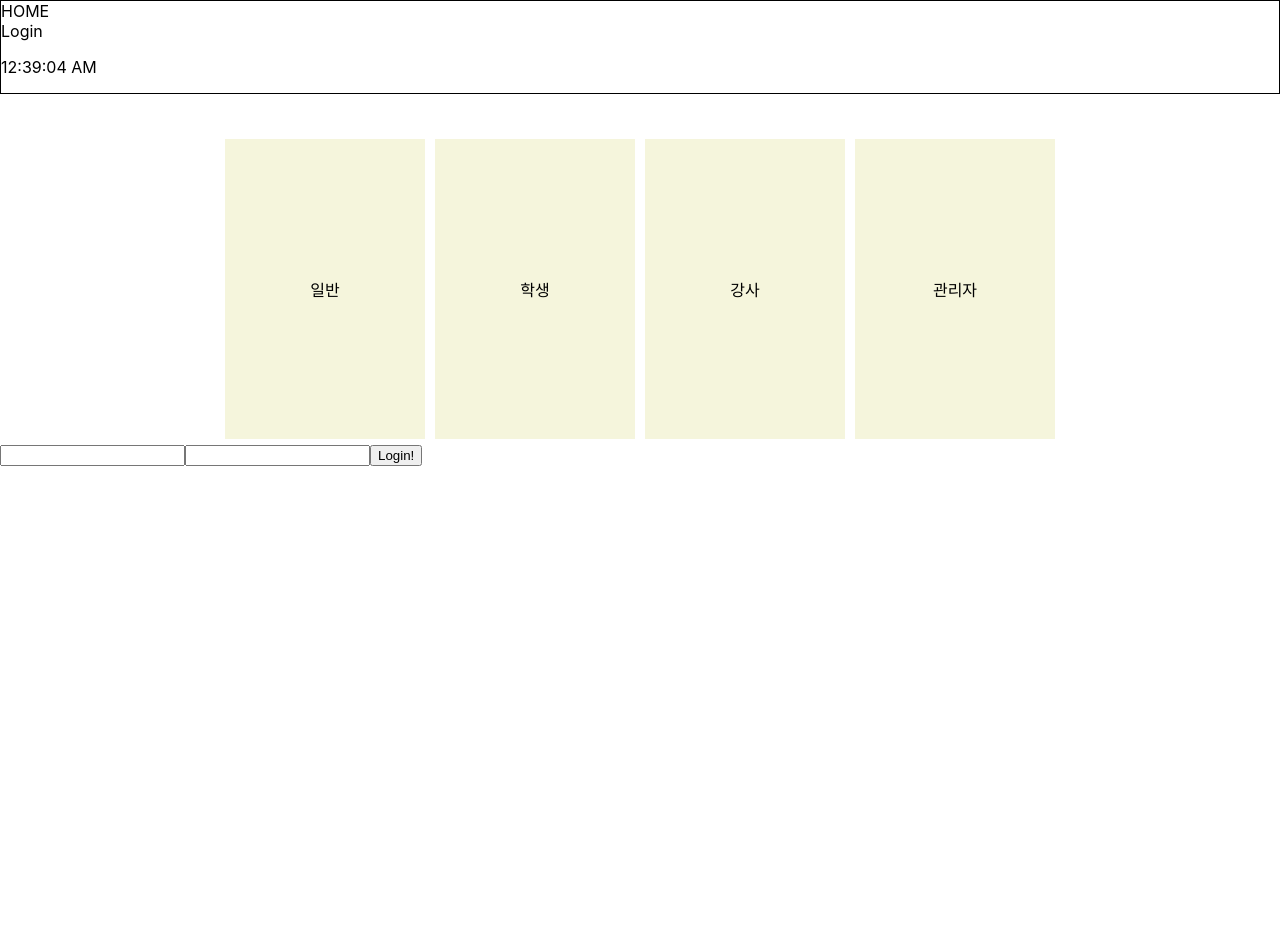
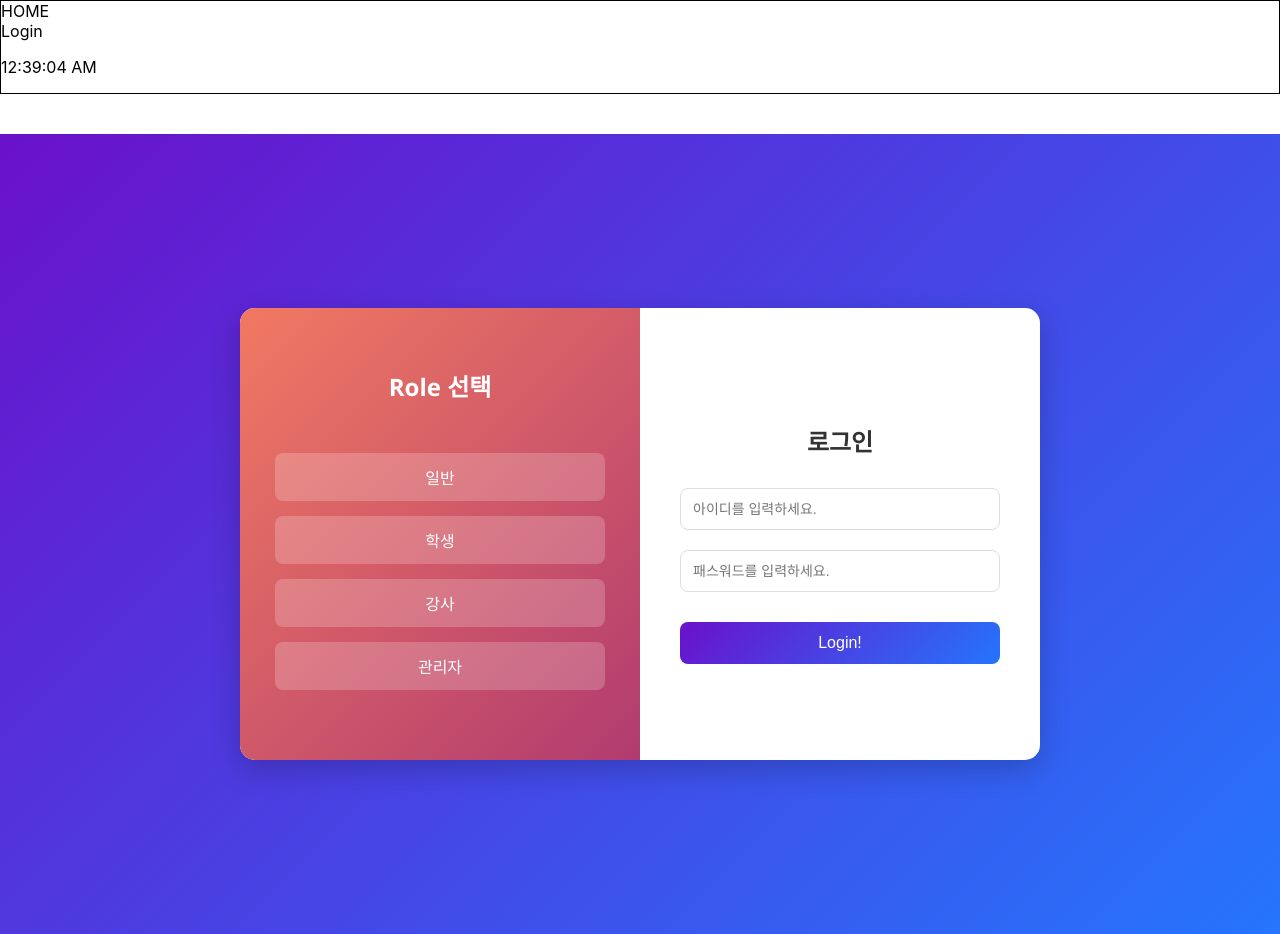
Before and after one commit to dysong08/BookStore_React, a React (Create React App) app: page /login in a window 1280 px wide. Before the commit the page ends 800 px from the top, so only its background shows below. Built offline with nearby package versions, Linux system fonts and the light colour scheme.

Commit message:
8.27 book-card css 수정 및 login에 role 추가, css 적용

```diff
--- a/src/components/Books/Books.css
+++ b/src/components/Books/Books.css
@@ -35,11 +35,16 @@ input[type=number]::-webkit-outer-spin-button {
 }
 
 .item_card_box {
+    display: flex;
+    flex-direction: column;
+    align-items: center;
+    justify-content: center;
     width: 300px;
     height: 400px;
     max-width: 300px;
     max-height: 420px;
 }
+
 .item_row_box {
     /* display: grid;
     grid-template-columns: 50px 80% 50px; */
@@ -53,17 +58,33 @@ input[type=number]::-webkit-outer-spin-button {
     height: 20px;
     margin: 20px;
 }
-.item_content_box {
+.item_card_content_box {
+    width: 255px;
+    display: flex;
+    flex-direction: column;
+    align-items: center;
+}
+.item_row_content_box {
     width: 90%;
     display: grid;
     grid-template-columns: 15% 70% 15%;
 }
-.font_interval {
+.item_card_content_box .font_interval{
+    display: flex;
+    flex-direction: column;
+    align-items: center;
+}
+.item_row_content_box .font_interval {
     display: flex;
     justify-content: space-between;
     padding: 0 20px;
 }
 
+.item_card_content_box .font_interval {
+    display: flex;
+    justify-content: space-around;
+    align-items: center;
+}
 .font_b {
     font-size: 20px;
     font-weight: bold;
@@ -78,7 +99,7 @@ input[type=number]::-webkit-outer-spin-button {
     justify-content: center;
     margin: 10px;
 }
-.item_card_thumnail {
+.item_card_thumnail_box, .item_card_thumnail {
     width: 190px;
     height: 275px;
     max-width: 300px;
--- a/src/components/Books/Books.js
+++ b/src/components/Books/Books.js
@@ -72,8 +72,9 @@ export default function Books({location, userInfo}) {
                         <div key={i} className={`item_card ${displayType == "card" ? "item_card_box" : "item_row_box"}`}>
                             <input type="checkbox" className={displayType == "card" ? "item_card_checkbox" : "item_row_checkbox"}
                                     style={{display: actionType == "delete" ? "block" : "none"}}
-                                    onClick={() => checkboxBtn(book.id)}/>
-                            <Link to={`/bookDetail/${book.id}`} className="item_content_box" >
+                                    onClick={() => checkboxBtn(book.id)}
+                            />
+                            <Link to={`/bookDetail/${book.id}`} className={displayType == "card" ? "item_card_content_box" : "item_row_content_box"} >
                                 <div className={displayType == "card" ? "item_card_thumnail_box" : "item_row_thumnail_box"}>
                                     <img src={book.image} className={displayType == "card" ? "item_card_thumnail" : "item_row_thumnail"}/>
                                 </div>
@@ -81,8 +82,8 @@ export default function Books({location, userInfo}) {
                                     <span className="font_b">{book.title}</span>
                                     <span className="font_s">{book.author}</span>
                                 </div>
-                                <p>{book.category}</p>
                             </Link>
+                            <p>카테고리 {`>`} {book.category}</p>
                             <div style={{display:"flex"}}>
                                 <button className={displayType == "card" ? "item_card_updateBtn" : "item_row_updateBtn"}
                                         style={{display: actionType == "update" ? "block" : "none"}}
--- a/src/components/Login/Login.css
+++ b/src/components/Login/Login.css
@@ -1,13 +1,115 @@
-.roleBox{
-    background-color: beige;
-    width: 200px;
-    height: 300px;
-    margin: 5px;
-    display: flex;
-    align-items: center;
-    justify-content: center;
+
+/* 전체 화면 중앙 배치 */
+.login-container {
+  display: flex;
+  justify-content: center;
+  align-items: center;
+  height: 100vh;
+  background: linear-gradient(135deg, #6a11cb, #2575fc);
+  font-family: "Segoe UI", sans-serif;
 }
 
-.activeRoleBox {
-    background-color: blue;
+/* 카드 */
+.login-card {
+  display: flex;
+  width: 800px;
+  background: #fff;
+  border-radius: 15px;
+  box-shadow: 0 10px 30px rgba(0,0,0,0.2);
+  overflow: hidden;
 }
+
+.login-card ul {
+  margin: 0;
+  padding: 15px;
+  list-style: none;
+}
+
+/* 왼쪽 role 선택 */
+.role-section {
+  width: 50%;
+  box-sizing: border-box;
+  background: linear-gradient(135deg, #f17962, #b13b6f);
+  color: #fff;
+  padding: 40px 20px;
+  display: flex;
+  flex-direction: column;
+  justify-content: center;
+}
+
+.role-section h2 {
+  margin-bottom: 20px;
+  font-size: 24px;
+  text-align: center;
+}
+
+.role-item {
+  list-style: none;
+  margin: 15px 0;
+  padding: 12px;
+  background: rgba(255,255,255,0.2);
+  border-radius: 8px;
+  text-align: center;
+  cursor: pointer;
+  transition: background-color 0.3s, transform 0.2s;
+}
+
+.role-item:hover {
+  background: rgba(255,255,255,0.4);
+  transform: scale(1.05);
+}
+
+.role-item.activeRoleBox {
+    background-color: rgba(255,255,255,0.8);
+    font-size: 30px;
+    font-weight: bold;
+    color: #333333;
+}
+
+/* 오른쪽 로그인 */
+.login-section {
+  width: 50%;
+  box-sizing: border-box;
+  padding: 40px;
+  display: flex;
+  flex-direction: column;
+  justify-content: center;
+}
+
+.login-section h2 {
+  margin-bottom: 20px;
+  font-size: 24px;
+  text-align: center;
+  color: #333;
+}
+
+.login-section input {
+  margin: 10px 0;
+  padding: 12px;
+  border: 1px solid #ddd;
+  border-radius: 8px;
+  outline: none;
+  font-size: 14px;
+  transition: border 0.3s;
+}
+
+.login-section input:focus {
+  border-color: #2575fc;
+}
+
+.login-section button {
+  margin-top: 20px;
+  padding: 12px;
+  background: linear-gradient(135deg, #6a11cb, #2575fc);
+  color: #fff;
+  border: none;
+  border-radius: 8px;
+  font-size: 16px;
+  cursor: pointer;
+  transition: background-color 0.3s, transform 0.2s;
+}
+
+.login-section button:hover {
+  background: linear-gradient(135deg, #2575fc, #6a11cb);
+  transform: scale(1.05);
+}
--- a/src/components/Login/Login.js
+++ b/src/components/Login/Login.js
@@ -10,17 +10,18 @@ export default function Login() {
     const [userId, setUserId] = useState('');
     const [userPwd, setUserPwd] = useState('');
     const [role, setRole] = useState('');
+    const [roleId, setRoleId] = useState('');
     const [activeIndex, setActiveIndex] = useState(null);
-
 
     const changeLoginRole = (index, code) => {
         console.log(index, code)
         setActiveIndex(index);
         setRole(code);
+        setRoleId(index+1);
     }
 
     const loginBtn = () => {
-        const agreement = User.some(item => userId == item.id);
+        const agreement = User.some(item => item.id == userId  && item.roleId == roleId);
 
         if(agreement && userPwd) {
             sessionStorage.setItem('userId', userId);
@@ -31,22 +32,35 @@ export default function Login() {
         };
     }
 
+const roles = ["일반", "학생", "강사", "관리자"];
+    return (
 
-    return (
-        <div>
-            <div style={{display:"flex", justifyContent: "center"}}>
-                {
-                    UserRole.map((type, index) => (
-                        <div className={`roleBox ${activeIndex == index ? "activeRoleBox" : ""}`}
-                            onClick={() => changeLoginRole(index, type.code)} >{type.name}</div>
-                    ))
-                }
+        <div className="login-container">
+            <div className="login-card">
+                {/* 왼쪽: role 선택 영역 */}
+                <div className="role-section">
+                    <h2>Role 선택</h2>
+                    <ul>
+                        {
+                            UserRole.map((type, index) => (
+                                <li className={`role-item ${activeIndex == index ? "activeRoleBox" : ""}`}
+                                    onClick={() => changeLoginRole(index, type.code)} >{type.name}</li>
+                            ))
+                        }
+                    </ul>
+                </div>
+
+                {/* 오른쪽: 로그인 입력 영역 */}
+                <div className="login-section">
+                    <h2>로그인</h2>
+                    <input type="text" id="userId" placeholder="아이디를 입력하세요."
+                        value={userId} onChange={(e) => setUserId(e.target.value)}/>
+                    <input type="password" id="userPwd" placeholder="패스워드를 입력하세요."
+                        value={userPwd} onChange={(e) => setUserPwd(e.target.value)}/>
+                    <button onClick={loginBtn}>Login!</button>
+                </div>
             </div>
-            <input id="userId"  value={userId} onChange={(e) => setUserId(e.target.value)}/>
-            <input id="userPwd" value={userPwd} onChange={(e) => setUserPwd(e.target.value)}/>
-            <button onClick={loginBtn}>Login!</button>
         </div>
-    )
-
+    );
 
 }
```
